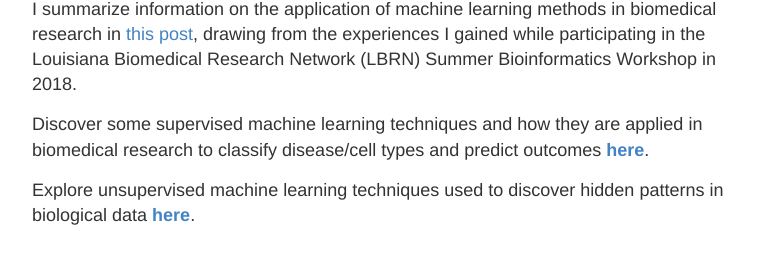
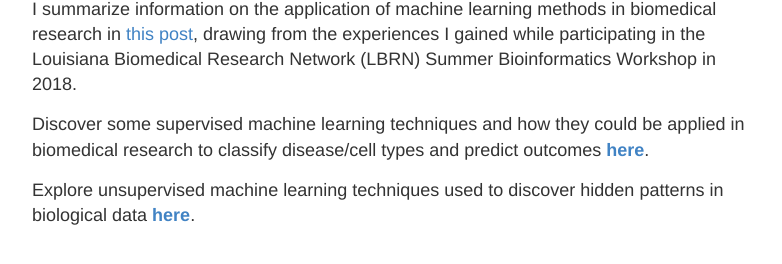
Before and after one commit to vanngocthuyla/vanngocthuyla.github.io, a Jekyll site: the page built from _pages/machine_learning.md, in a window 1280 px wide. Shown: the part 458-722 px from the top of the page, without its empty margins (248-1030 px from the left). Built offline with Jekyll 4.4.1, drawn with Linux system fonts in a browser that asks for light colours.

Commit message:
Update machine_learning.md

```diff
--- a/_pages/machine_learning.md
+++ b/_pages/machine_learning.md
@@ -9,6 +9,6 @@ In the rapidly evolving field of biomedical research, machine learning has emerg
 
 I summarize information on the application of machine learning methods in biomedical research in [this post](https://vanngocthuyla.github.io/posts/ML/ML_intro), drawing from the experiences I gained while participating in the Louisiana Biomedical Research Network (LBRN) Summer Bioinformatics Workshop in 2018.
 
-Discover some supervised machine learning techniques and how they are applied in biomedical research to classify disease/cell types and predict outcomes [**here**](https://vanngocthuyla.github.io/posts/ML/supervised).
+Discover some supervised machine learning techniques and how they could be applied in biomedical research to classify disease/cell types and predict outcomes [**here**](https://vanngocthuyla.github.io/posts/ML/supervised).
 
 Explore unsupervised machine learning techniques used to discover hidden patterns in biological data [**here**](https://vanngocthuyla.github.io/posts/ML/unsupervised).
```
